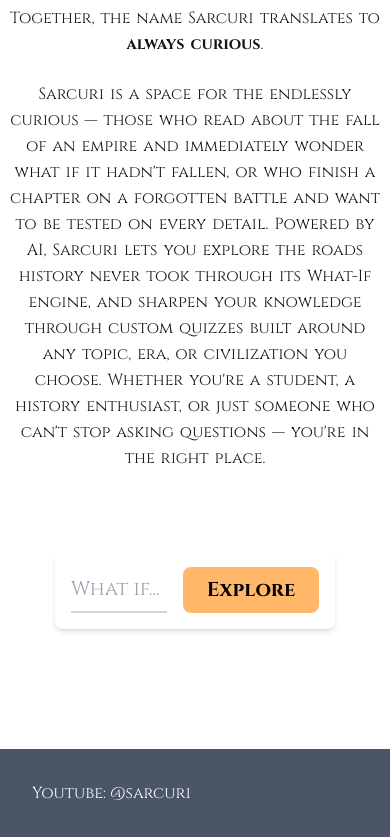
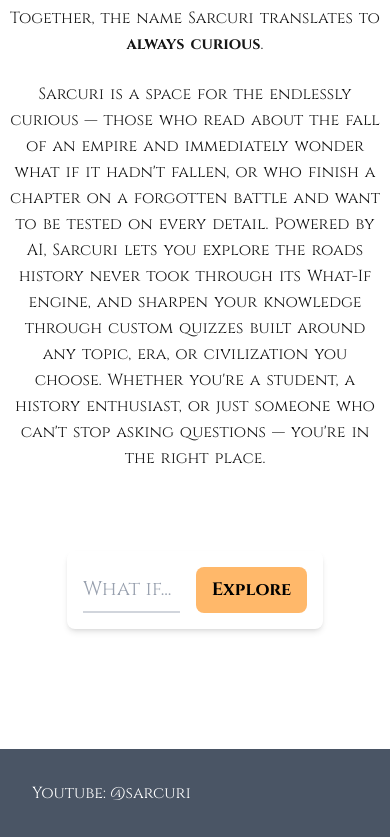
Before and after one commit to Nav400/Sarcuri, a Next.js app: page / in a window 390 px wide. Shown: the part 546-1383 px from the top of the page. Built offline with nearby package versions, Linux system fonts and the light colour scheme.

Commit message:
Fixed small sizing issues for the button and input box for mobile screens, and got the API working so a reponse is produced after giving an input

```diff
--- /dev/null
+++ b/app/api/what-if/route.ts
@@ -0,0 +1,27 @@
+import Groq from "groq-sdk";
+
+const groq = new Groq({
+    apiKey: process.env.GROQ_API_KEY,
+});
+
+export async function POST(request: Request) {
+    const { question } = await request.json();
+
+    const completion = await groq.chat.completions.create({
+        model: "llama-3.3-70b-versatile",
+        messages: [
+            {
+                role: "system",
+                content: `You are a historian and storyteller specializing in alternative history. When given a what-if scenario, write a compelling, summarized 1 paragraph essay that is historically grounded, specific, and imaginative. Reference real historical figures, events, and consequences where relevant. Go far into the future with this alternative history. Tell how major history events would have been different and (if applicable) how the modern world would be different`,
+            },
+            {
+                role: "user",
+                content: question,
+            },
+        ],
+        max_tokens: 1024,
+    });
+
+    const result = completion.choices[0].message.content;
+    return Response.json({ result });
+}
--- a/app/components/WhatIfSearchBar.tsx
+++ b/app/components/WhatIfSearchBar.tsx
@@ -10,31 +10,58 @@
 
 const InputForm = () => {
     const [inputValue, setInputValue] = useState('');
+    const [result, setResult] = useState('');
+    const[loading, setLoading] = useState(false);
 
     const handleChange = (e: React.ChangeEvent<HTMLInputElement>) => {
         setInputValue(e.target.value);
     };
 
-    const handleSubmit = (e: React.FormEvent) => {
+    const handleSubmit = async (e: React.FormEvent<HTMLFormElement>) => {
         e.preventDefault();
-        console.log("Input Submitted: ", inputValue);
+        setLoading(true);
+        setResult('');
+
+        const response = await fetch('/api/what-if', {
+            method: 'POST',
+            headers: { 'Content-Type': 'application/json'},
+            body: JSON.stringify({question: inputValue})
+        });
+
+        const data = await response.json();
+        setResult(data.result);
+        setLoading(false);
     };
 
     return (
-        <div className = "flex justify-center items-center mt-20">
-            <form onSubmit = {handleSubmit} className = "flex space-x-4 p-4 w-3/4 rounded-lg shadow-md">
+        <div className="flex flex-col items-center mt-20 px-4">
+            <form onSubmit={handleSubmit} className="flex space-x-4 p-4 w-3/4 rounded-lg shadow-md">
                 <input
-                    type = "text"
-                    value = {inputValue}
-                    onChange = {handleChange}
-                    placeholder = "What if..."
-                    className = {`${cinzel.className} w-full px-0 py-2 border-b-2 border-gray-300 text-xl focus:outline-none focus:border-blue-500 placeholder-gray-400`}
+                    type="text"
+                    value={inputValue}
+                    onChange={handleChange}
+                    placeholder="What if..."
+                    className={`${cinzel.className} w-full px-0 py-2 border-b-2 border-gray-300 text-xl focus:outline-none focus:border-blue-500 placeholder-gray-400`}
                 />
-
-                <button type = "submit" className = {`${cinzel.className} px-6 py-2 bg-orange-300 text-black text-xl font-bold rounded-lg hover:bg-blue-600 focus:outline-none focus:ring-2 focus:ring-blue-400`}>
-                    Explore
+                <button
+                    type="submit"
+                    className={`${cinzel.className} px-4 py-2 bg-orange-300 text-black text-lg font-bold rounded-lg hover:bg-orange-800 focus:outline-none`}
+                >
+                    {loading ? "Exploring..." : "Explore"}
                 </button>
             </form>
+
+            {loading && (
+                <p className={`${cinzel.className} mt-8 text-gray-400`}>
+                    Rewriting history...
+                </p>
+            )}
+
+            {result && (
+                <div className={`${cinzel.className} mt-8 w-3/4 text-lg leading-relaxed whitespace-pre-wrap`}>
+                    {result}
+                </div>
+            )}
         </div>
     );
 };
--- a/package.json
+++ b/package.json
@@ -9,6 +9,7 @@
     "lint": "eslint"
   },
   "dependencies": {
+    "groq-sdk": "^1.1.1",
     "next": "16.1.6",
     "react": "19.2.3",
     "react-dom": "19.2.3"
```
Also changed, not shown: 1 other file (tests, documents, lock files or other folders).
